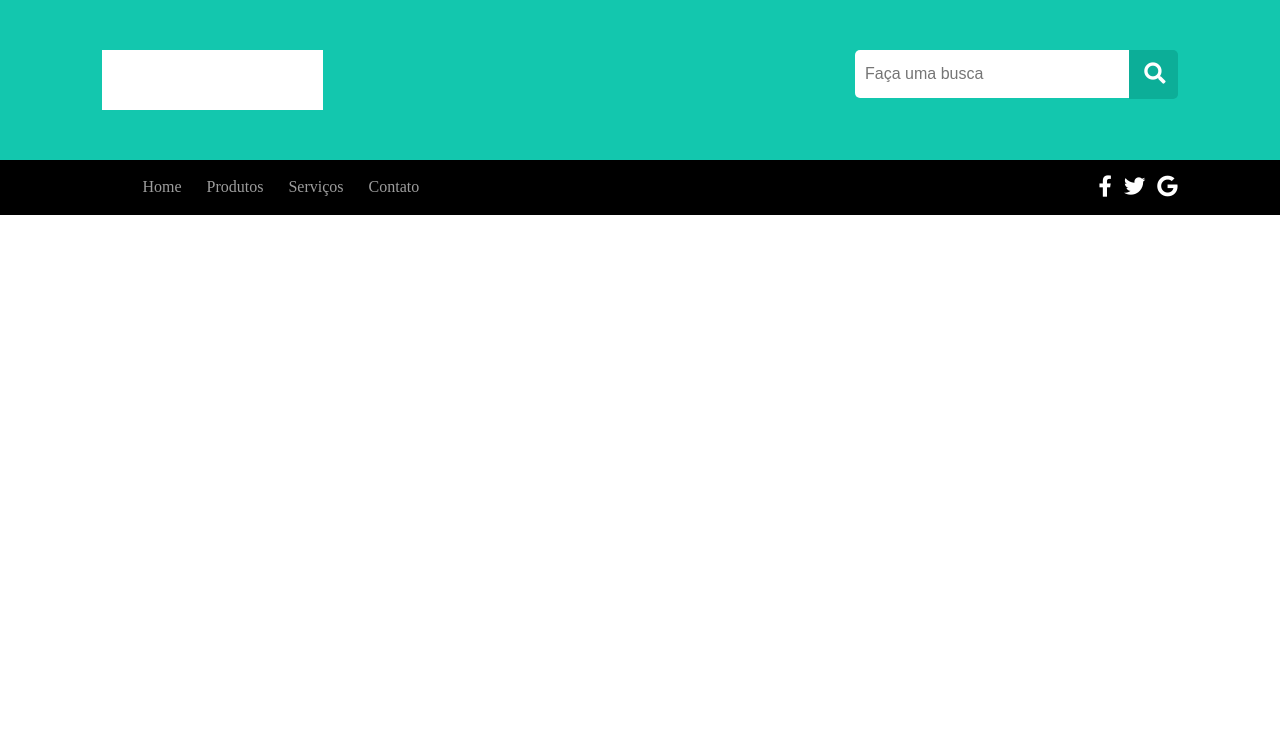
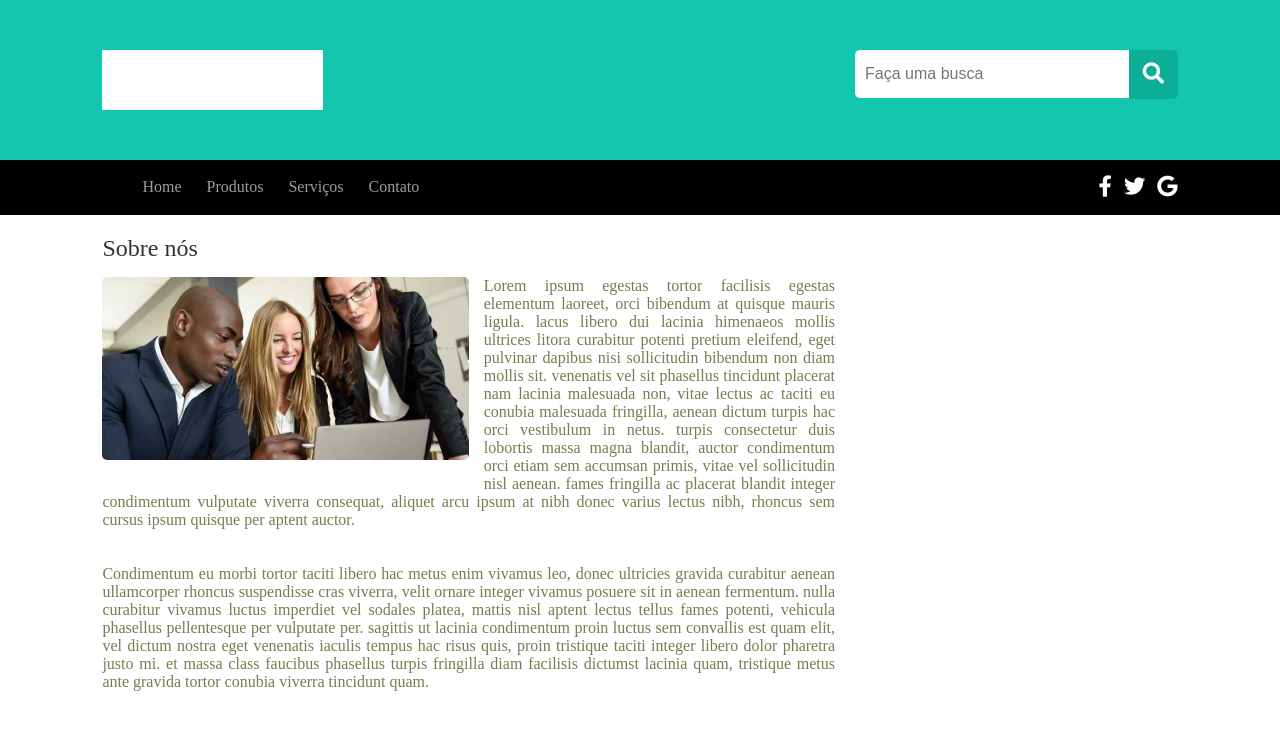
Before and after one commit to JadiellyL/html-css3napratica, a plain HTML site: page index.html in a window 1280 px wide. Drawn offline with Linux system fonts and the light colour scheme.

Commit message:
Main e article

```diff
--- a/css/style.css
+++ b/css/style.css
@@ -51,7 +51,7 @@ p{
 .cabecalho button{
 	width: 15%;
 	float: right;
-	padding: 15px; 10px;
+	padding: 15px 10px;
 	background-color: #0cae98;
 	color: #fff;
 	cursor: pointer;
@@ -92,3 +92,28 @@ p{
 .btn-google:hover{
 	color: #d73d32;
 }
+
+/*Principal*/
+.principal{
+	width: 100%;
+	float: left;
+	padding: 20px 8%;
+}
+.sobre{
+	width: 70%;
+	float: left;
+	padding: 0 20px 20px 0;
+}
+.sobre h2{
+	margin-bottom: 15px
+}
+.sobre img{
+	width: 50%;
+	float: left;
+	border-radius: 5px;
+	margin: 0 15px 15px 0;
+}
+.sobre p{
+	text-align: justify;
+	color: #7a7a52;
+}
--- a/index.html
+++ b/index.html
@@ -36,6 +36,20 @@
 		</div>
 	</nav>
 
+	<main class="principal">
+		<article class="sobre">
+			<h2>Sobre nós</h2>
+			<img src="img/sobre.jpg" alt="Praticando Html e css3">
+			<p>
+				Lorem ipsum egestas tortor facilisis egestas elementum laoreet, orci bibendum at quisque mauris ligula. lacus libero dui lacinia himenaeos mollis ultrices litora curabitur potenti pretium eleifend, eget pulvinar dapibus nisi sollicitudin bibendum non diam mollis sit. venenatis vel sit phasellus tincidunt placerat nam lacinia malesuada non, vitae lectus ac taciti eu conubia malesuada fringilla, aenean dictum turpis hac orci vestibulum in netus. turpis consectetur duis lobortis massa magna blandit, auctor condimentum orci etiam sem accumsan primis, vitae vel sollicitudin nisl aenean. fames fringilla ac placerat blandit integer condimentum vulputate viverra consequat, aliquet arcu ipsum at nibh donec varius lectus nibh, rhoncus sem cursus ipsum quisque per aptent auctor.
+			</p>
+			<br>
+			<br>
+			<p>
+				Condimentum eu morbi tortor taciti libero hac metus enim vivamus leo, donec ultricies gravida curabitur aenean ullamcorper rhoncus suspendisse cras viverra, velit ornare integer vivamus posuere sit in aenean fermentum. nulla curabitur vivamus luctus imperdiet vel sodales platea, mattis nisl aptent lectus tellus fames potenti, vehicula phasellus pellentesque per vulputate per. sagittis ut lacinia condimentum proin luctus sem convallis est quam elit, vel dictum nostra eget venenatis iaculis tempus hac risus quis, proin tristique taciti integer libero dolor pharetra justo mi. et massa class faucibus phasellus turpis fringilla diam facilisis dictumst lacinia quam, tristique metus ante gravida tortor conubia viverra tincidunt quam.
+			</p>
+		</article>
+	</main>
 
 </body>
 </html>
```
Also changed, not shown: img/sobre.jpg (added).
